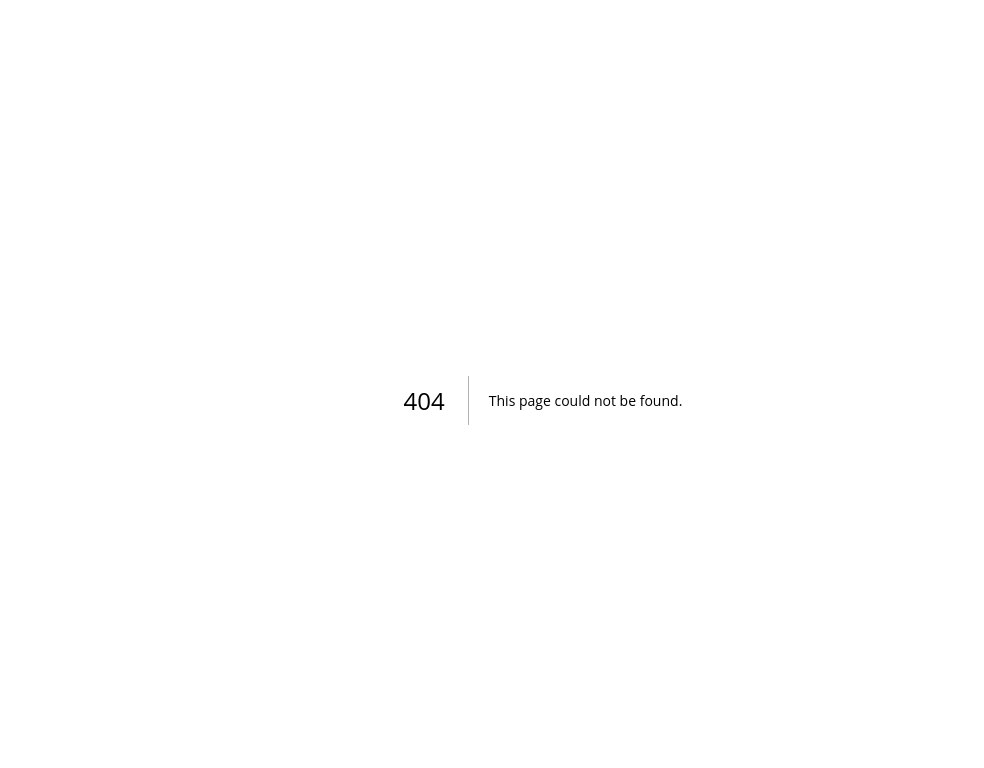
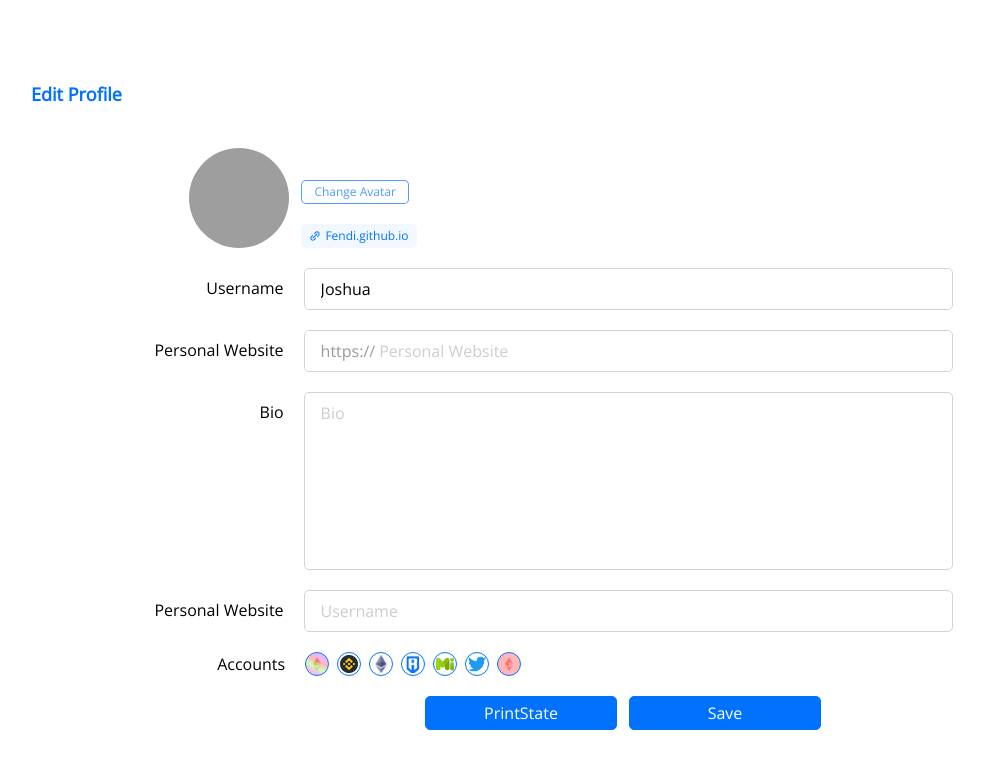
Before and after one commit to ahjdwgg/Revery, a Next.js app: page /editProfile in a window 1280 px wide. Before the commit this address had no page. Shown: the top 768 px of the page, without its empty margins (97-1081 px from the left). Built offline with nearby package versions, Linux system fonts and the light colour scheme; grey boxes are pictures that could not be loaded.

Commit message:
feat: basic edit profile structure

```diff
--- a/components/inputs/Input.tsx
+++ b/components/inputs/Input.tsx
@@ -86,7 +86,7 @@ class Input extends Component<InputProps, InputState> {
 export default Input;
 
 const style = {
-    wrapper: 'flex pl-4 pr-5 py-2 text-base font-regular border border-gray-300 rounded box-border',
+    wrapper: 'flex pl-4 pr-5 py-2 w-full text-base font-regular border border-gray-300 rounded box-border',
     additional: 'flex ml-0 mr-1 font-medium opacity-40',
     input: 'placeholder-black placeholder-opacity-20 flex w-full font-normal bg-input-bg border-none outline-none resize-none',
     textarea:
--- a/package.json
+++ b/package.json
@@ -16,7 +16,7 @@
         "embla-carousel-react": "5.0.1",
         "next": "12.0.2",
         "react": "17.0.2",
-        "react-dom": "17.0.2",
+        "react-dom": "^17.0.2",
         "react-icons": "4.3.1"
     },
     "devDependencies": {
--- /dev/null
+++ b/pages/editProfile.tsx
@@ -0,0 +1,162 @@
+import type { NextPage } from 'next';
+import Head from 'next/head';
+import Image from 'next/image';
+import React, { ChangeEvent, useState } from 'react';
+import AccountItem from '../components/account/AccountItem';
+import EVMpAccountItem from '../components/account/EVMpAccountItem';
+import ContentCard from '../components/content/ContentCard';
+import Profile from '../components/profile/Profile';
+import AssetCard from '../components/assets/AssetCard';
+import ImageHolder from '../components/ImageHolder';
+import FootprintCard from '../components/assets/FootprintCard';
+import RecommendSection from '../components/recommends/RecommendSection';
+import Header from '../components/Header';
+import Button from '../components/buttons/Button';
+import LinkButton from '../components/buttons/LinkButton';
+import { COLORS } from '../components/buttons/variables';
+import Input from '../components/inputs/Input';
+
+interface InputStates {
+    website: string;
+    bio: string;
+    name1: string;
+    name2: string;
+}
+
+type InputEventType = ChangeEvent<HTMLInputElement | HTMLTextAreaElement>;
+
+class InputSection extends React.Component<{}, InputStates> {
+    constructor(props: {}) {
+        super(props);
+        this.state = {
+            website: '',
+            bio: '',
+            name1: 'Joshua',
+            name2: '',
+        };
+
+        this.handleChangeWebsite = this.handleChangeWebsite.bind(this);
+        this.handleChangeBio = this.handleChangeBio.bind(this);
+        this.handleChangeName1 = this.handleChangeName1.bind(this);
+        this.handleChangeName2 = this.handleChangeName2.bind(this);
+    }
+
+    handleChangeWebsite(event: InputEventType) {
+        this.setState({
+            website: event.target.value,
+        });
+    }
+    handleChangeBio(event: InputEventType) {
+        this.setState({
+            bio: event.target.value,
+        });
+    }
+    handleChangeName1(event: InputEventType) {
+        this.setState({
+            name1: event.target.value,
+        });
+    }
+    handleChangeName2(event: InputEventType) {
+        this.setState({
+            name2: event.target.value,
+        });
+    }
+    handlePrint() {
+        console.log(this.state);
+    }
+
+    render() {
+        return (
+            <section className="flex flex-col w-4/5 gap-y-5">
+                <div className="flex flex-row gap-x-5 w-full justify-end">
+                    <label className="w-48 text-right pt-2">Username</label>
+                    <Input
+                        placeholder={'Username'}
+                        isSingleLine={true}
+                        value={this.state.name1}
+                        onChange={this.handleChangeName1}
+                    />
+                </div>
+                <div className="flex flex-row gap-x-5 w-full justify-end">
+                    <label className="w-48 text-right pt-2">Personal Website</label>
+                    <Input
+                        placeholder={'Personal Website'}
+                        isSingleLine={true}
+                        prefix={'https://'}
+                        onChange={this.handleChangeWebsite}
+                    />
+                </div>
+
+                <div className="flex flex-row gap-x-5 w-full justify-end">
+                    <label className="w-48 text-right pt-2">Bio</label>
+                    <Input placeholder={'Bio'} isSingleLine={false} onChange={this.handleChangeBio} />
+                </div>
+
+                <div className="flex flex-row gap-x-5 w-full justify-end">
+                    <label className="w-48 text-right pt-2">Personal Website</label>
+                    <Input placeholder={'Username'} isSingleLine={true} onChange={this.handleChangeName2} />
+                </div>
+
+                <div className="flex flex-row gap-x-5 w-full justify-start">
+                    <label className="w-48 text-right">Accounts</label>
+                    <div className="flex flex-row gap-x-2 w-full">
+                        <EVMpAccountItem size="sm" address="0xd0B85A7bB6B602f63B020256654cBE73A753DFC4" />
+                        <AccountItem size="sm" chain="BSC" />
+                        <AccountItem size="sm" chain="Ethereum" />
+                        <AccountItem size="sm" chain="Ronin" />
+                        <AccountItem size="sm" chain="Misskey" />
+                        <AccountItem size="sm" chain="Twitter" />
+                        <EVMpAccountItem size="sm" address="0x0000000000000000000000000000000000000000" />
+                    </div>
+                </div>
+                <div onClick={() => this.handlePrint()} className="flex flex-row gap-x-3 pl-40 justify-center">
+                    <Button
+                        isOutlined={false}
+                        color={COLORS.primary}
+                        text={'PrintState'}
+                        fontSize={'text-base'}
+                        width={'w-48'}
+                    />
+                    <Button
+                        isOutlined={false}
+                        color={COLORS.primary}
+                        text={'Save'}
+                        fontSize={'text-base'}
+                        width={'w-48'}
+                    />
+                </div>
+            </section>
+        );
+    }
+}
+
+const EditProfile: NextPage = () => {
+    const [avatarUrl, setAvatarUrl] = useState('https://i.imgur.com/GdWEt4z.jpg');
+    const [username, setUsername] = useState('Fendi');
+    const [link, setLink] = useState('Fendi.github.io');
+
+    return (
+        <div>
+            <Header>
+                <link rel="stylesheet" type="text/css" href="//fonts.googleapis.com/css?family=Open+Sans" />
+            </Header>
+            <div className="pt-12 md:pt-16 flex flex-col max-w-5xl m-auto">
+                <h1 className="mt-4 font-bold text-left text-primary text-lg">Edit Profile</h1>
+                <section className="flex flex-col w-full items-center pt-10">
+                    <div className="flex flex-row pb-5 pl-14 w-4/5 gap-x-3 justify-start items-end">
+                        <Image src={avatarUrl} alt={username} width={100} height={100} className="rounded-full" />
+                        <div className="flex flex-col gap-y-5">
+                            <Button text={'Change Avatar'} color={COLORS.primary} isOutlined={true} />
+                            <div className={`${!link && 'hidden'}`}>
+                                {link && <LinkButton text={link} color={COLORS.primary} link={true} />}
+                            </div>
+                        </div>
+                    </div>
+                    <InputSection />
+                </section>
+            </div>
+        </div>
+    );
+};
+
+export default EditProfile;
```
